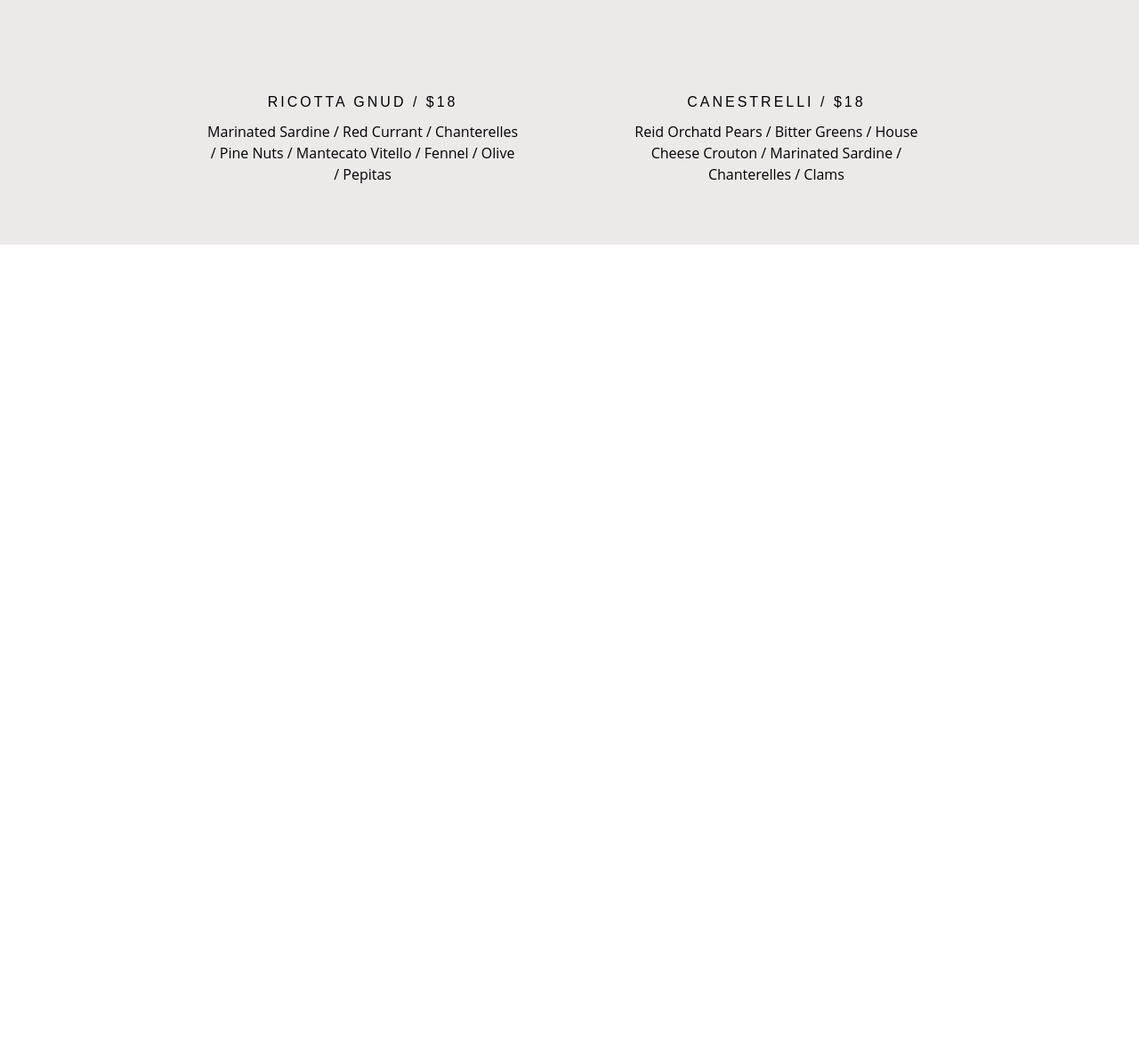
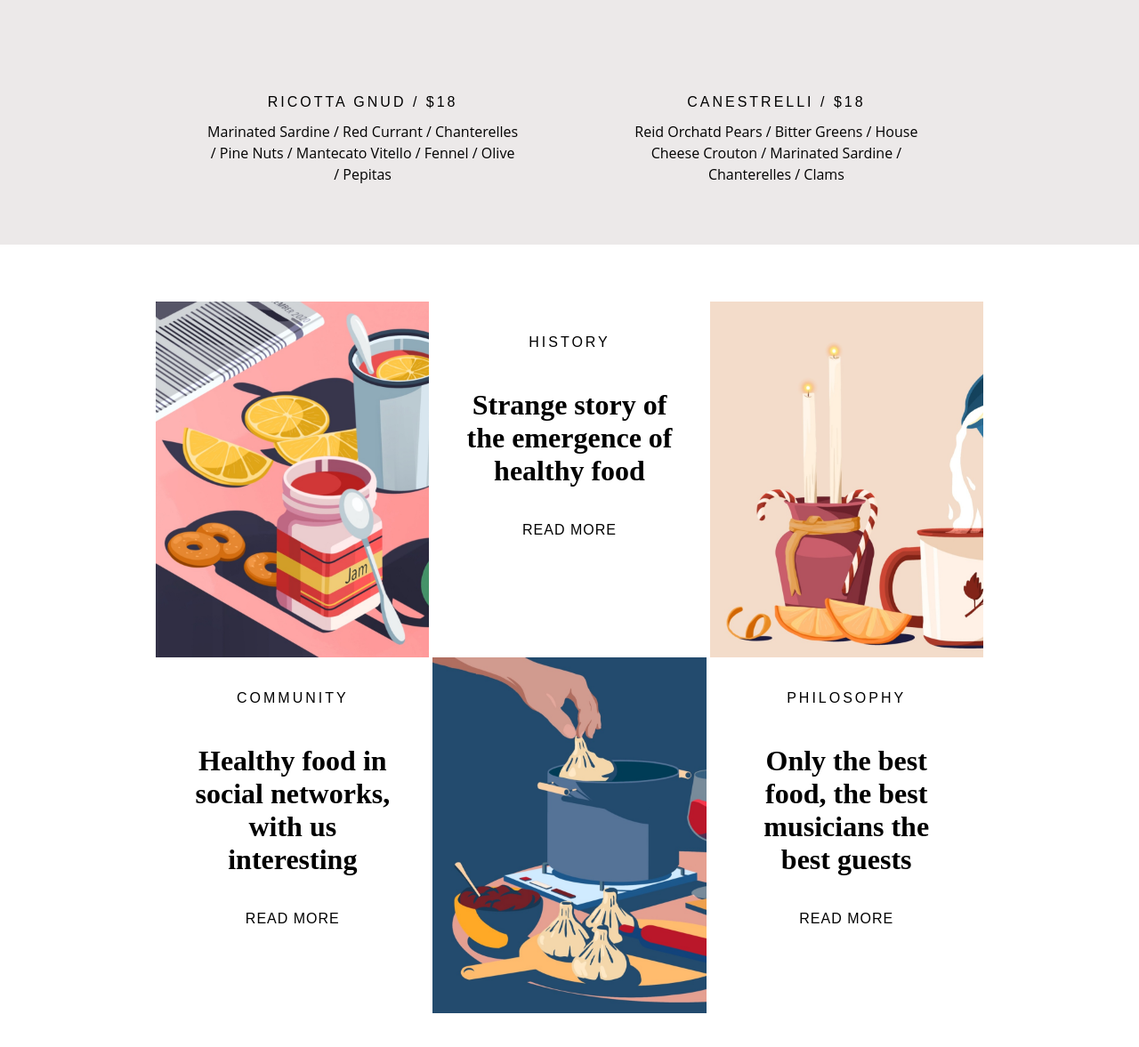
Before and after one commit to sabedd00/learn-cooking, a plain HTML site: page index.html in a window 1280 px wide. Shown: the part 1181-2358 px from the top of the page at 89% size. Before the commit the page ends 1456 px from the top, so only its background shows below. Drawn offline with Linux system fonts and the light colour scheme.

Commit message:
Add additional culinary articles section

```diff
--- a/css/style.css
+++ b/css/style.css
@@ -5,6 +5,7 @@ body, html {
     scroll-behavior: smooth;
 }
 
+/* HEADER */
 .header {
     background: linear-gradient(rgba(0, 0, 0, 0.5), rgba(0, 0, 0, 0.5)), url(../images/header_bg.png) no-repeat fixed center;
     background-size: cover;
@@ -12,7 +13,8 @@ body, html {
 }
 
 .header__content,
-.menu__content {
+.menu__content,
+.additional-culinary-articles__content {
     width: 80%;
     margin: auto;
     text-align: center;
@@ -35,6 +37,7 @@ body, html {
     color: white;
 }
 
+/* MENU */
 .menu {
     padding-top: 1%;
     text-align: center;
@@ -65,3 +68,69 @@ body, html {
     font: 1em 'Open Sans', sans-serif;
     line-height: 1.5em;
 }
+
+/* ADDITIONAL CULINARY ARTICLES  */
+.additional-culinary-articles {
+    padding: 5% 0 5% 0;
+}
+
+.additional-culinary-articles__item {
+    display: inline-block;
+    width: 30%;
+    height: 400px;
+    vertical-align: top;
+}
+
+.additional-culinary-articles__img {
+    height: 400px;
+    background-size: cover;
+}
+
+.article-illustration-tl {
+    background-image: url("../images/article_illuctration_tl.jpeg");
+}
+
+.article-illustration-tr {
+    background-image: url("../images/article_illustration_tr.jpeg");
+}
+
+.article-illustration-b {
+    background-image: url("../images/article_illustration_b.jpeg");
+}
+
+.subtitle-h3 {
+    margin-top: 15%;
+    padding: 0 10% 0 10%;
+    font-size: 2em;
+}
+
+.additional-culinary-articles__link {
+    position: relative;
+    padding-bottom: 1%;
+    font: 400 1em 'Comfortaa', sans-serif;
+    text-decoration: none;
+    text-underline-position: under;
+    text-transform: uppercase;
+    letter-spacing: 1px;
+    line-height: 2.0;
+    color: black;
+}
+
+.additional-culinary-articles__link:hover {
+    text-decoration: none;
+}
+
+.additional-culinary-articles__link:after {
+    position: absolute;
+    right: 100%;
+    bottom: .14em;
+    left: 0;
+    transition: right .4s cubic-bezier(0, .5, 0, 1);
+    border-radius: 1em;
+    border-top: .1em solid #000000;
+    content: "";
+}
+
+.additional-culinary-articles__link:hover:after {
+    right: 0;
+}
--- a/index.html
+++ b/index.html
@@ -73,5 +73,41 @@
       </div>
     </section>
 
+    <section class="additional-culinary-articles">
+      <div class="additional-culinary-articles__content">
+
+        <div class="additional-culinary-articles__item">
+          <div class="additional-culinary-articles__img article-illustration-tl"></div>
+        </div>
+
+        <div class="additional-culinary-articles__item">
+          <h6 class="subtitle-h6">history</h6>
+          <h3 class="subtitle-h3">Strange story of the emergence of healthy food</h3>
+          <a class="additional-culinary-articles__link" href="#">read more</a>
+        </div>
+
+        <div class="additional-culinary-articles__item">
+          <div class="additional-culinary-articles__img article-illustration-tr"></div>
+        </div>
+
+        <div class="additional-culinary-articles__item">
+          <h6 class="subtitle-h6">community</h6>
+          <h3 class="subtitle-h3">Healthy food in social networks, with us interesting</h3>
+          <a class="additional-culinary-articles__link" href="#">read more</a>
+        </div>
+
+        <div class="additional-culinary-articles__item">
+          <div class="additional-culinary-articles__img article-illustration-b"></div>
+        </div>
+
+        <div class="additional-culinary-articles__item">
+          <h6 class="subtitle-h6">philosophy</h6>
+          <h3 class="subtitle-h3">Only the best food, the best musicians the best guests</h3>
+          <a class="additional-culinary-articles__link" href="#">read more</a>
+        </div>
+
+      </div>
+    </section>
+
   </body>
 </html>
```
Also changed, not shown: images/article_illuctration_tl.jpeg (added), images/article_illustration_b.jpeg (added), images/article_illustration_tr.jpeg (added).
